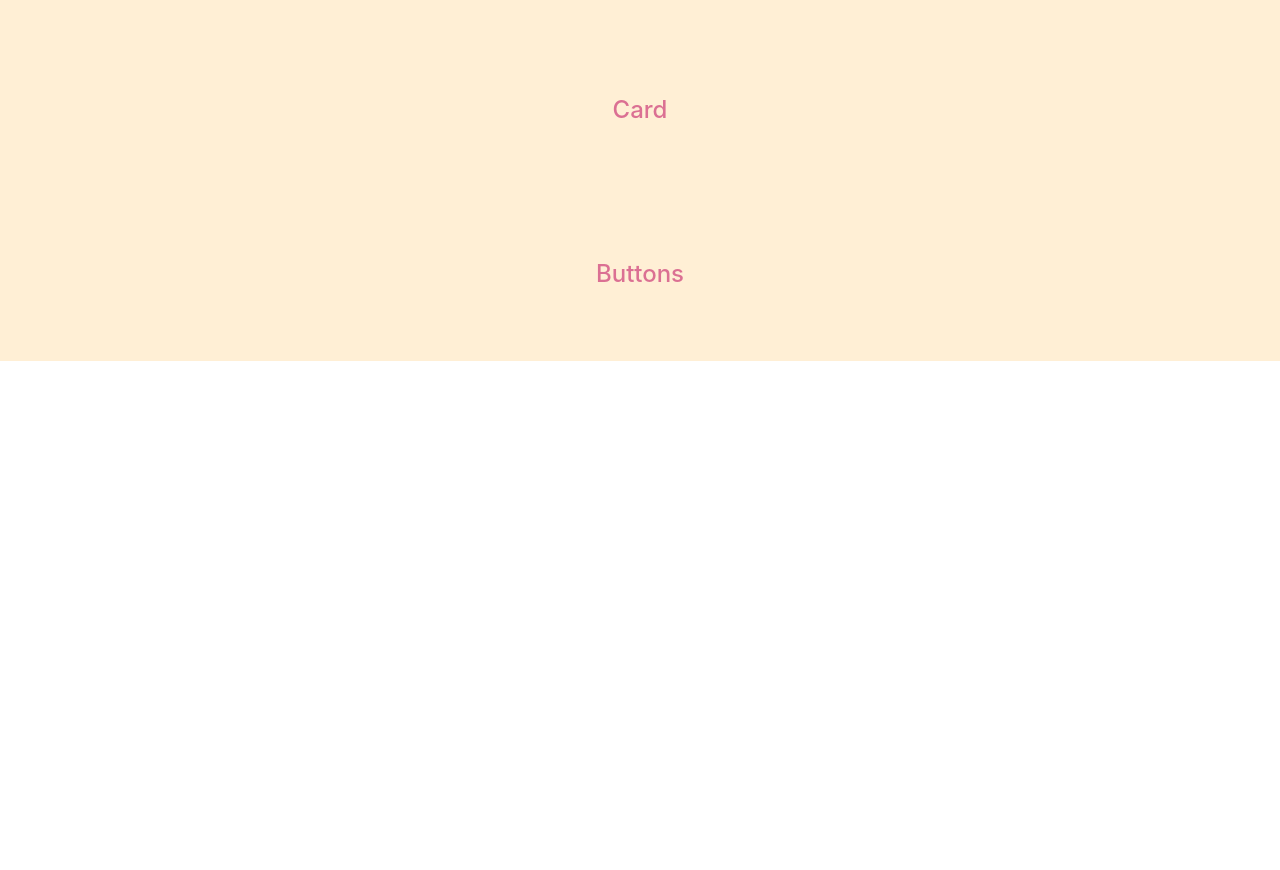
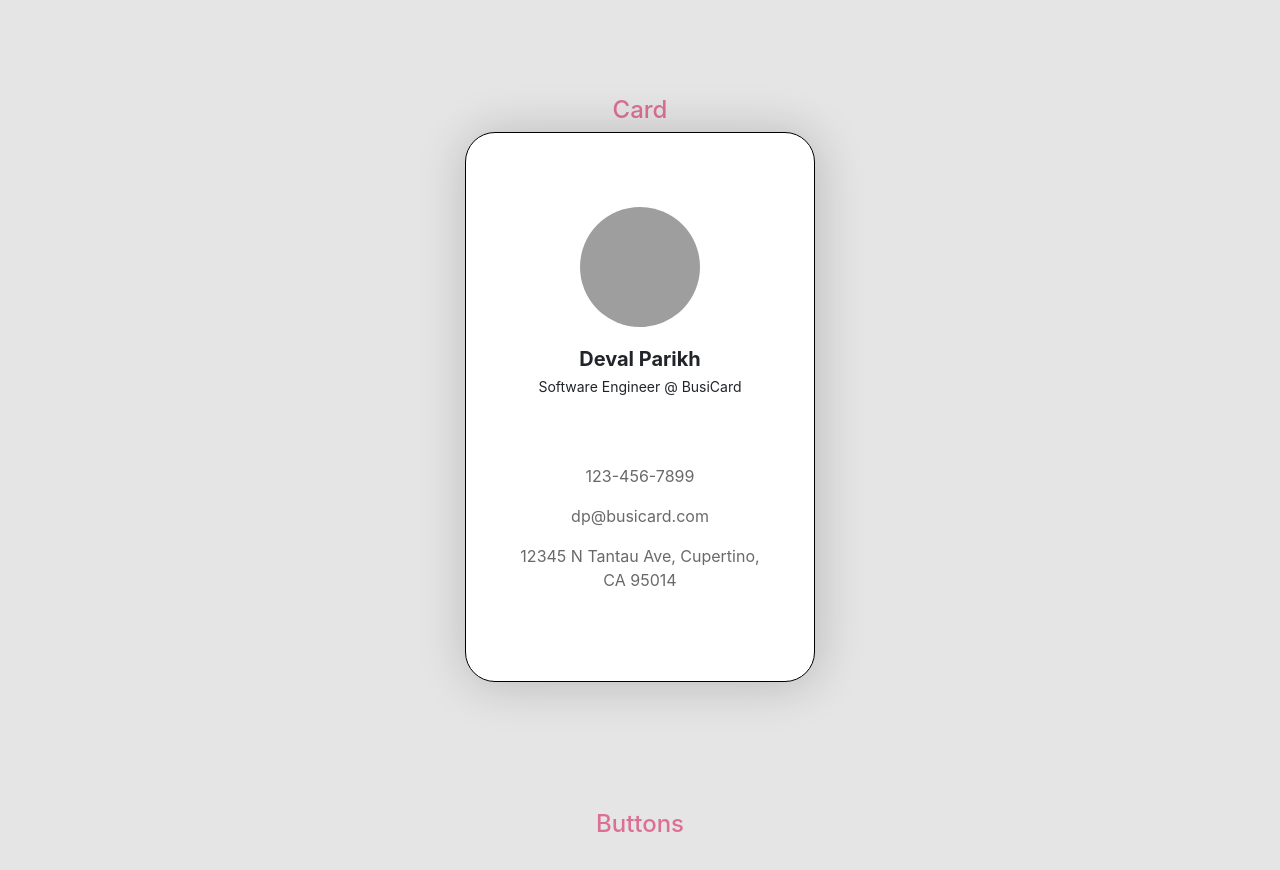
Before and after one commit to devalparikh/BusiCard, a React (Create React App) app in the folder frontend/: page / in a window 1280 px wide. Shown: the part 480-1350 px from the top of the page. Before the commit the page ends 841 px from the top, so only its background shows below. Built offline with nearby package versions, Linux system fonts and the light colour scheme; grey boxes are pictures that could not be loaded.

Commit message:
created basic card

```diff
--- a/frontend/package.json
+++ b/frontend/package.json
@@ -13,6 +13,7 @@
     "bootstrap": "^4.6.0",
     "react": "^17.0.2",
     "react-bootstrap": "^1.5.2",
+    "react-card-flip": "^1.1.1",
     "react-dom": "^17.0.2",
     "react-scripts": "4.0.3",
     "styled-components": "^5.2.3",
--- /dev/null
+++ b/frontend/src/components/cards/FrontCardContents.tsx
@@ -0,0 +1,61 @@
+import React, { useState } from 'react';
+import styled from "styled-components";
+import BootstrapButton from 'react-bootstrap/Button';
+import PropTypes from 'prop-types';
+import ReactCardFlip from 'react-card-flip';
+
+interface iFrontCardContents {
+    imageURL: string;
+    name: string;
+    title: string;
+    contactInfo: Array<string>;
+}
+
+function FrontCardContents(props: iFrontCardContents) {
+
+    const ProfilePicture = styled.img`
+        width: 120px;
+        height: 120px;
+        background: #FFFFFF;
+        border-radius: 50%;
+        margin: 20px;
+    `;
+
+    const NameText = styled.h1`
+        font-weight: 700;
+        font-size: 20px;
+    `;
+
+    const TitleText = styled.h1`
+        font-weight: 400;
+        font-size: 14px;
+    `;
+
+    const ContactInfoSection = styled.div`
+        margin: 60px 0px 20px 0px;
+    `;
+
+    const ContactInfo = styled.p`
+        color: dimgray
+    `;
+
+    const AllContactInfo = props.contactInfo.map((contactInfo, index) => {
+        return (<ContactInfo key={index}>{contactInfo}</ContactInfo>);
+    });
+
+    return (
+        <>
+            <ProfilePicture src={props.imageURL} />
+            <NameText>{props.name}</NameText>
+            <TitleText>{props.title}</TitleText>
+            <ContactInfoSection>{AllContactInfo}</ContactInfoSection>
+        </>
+    );
+}
+FrontCardContents.defaultProps = {
+};
+
+FrontCardContents.propTypes = {
+};
+
+export default FrontCardContents;
--- /dev/null
+++ b/frontend/src/components/cards/MainCard.tsx
@@ -0,0 +1,89 @@
+import React, { useState } from 'react';
+import styled from "styled-components";
+import BootstrapButton from 'react-bootstrap/Button';
+import PropTypes from 'prop-types';
+import ReactCardFlip from 'react-card-flip';
+import FrontCardContents from './FrontCardContents';
+
+interface iMainCard {
+    imageURL: string;
+    name: string;
+    title: string;
+    contactInfo: Array<string>;
+}
+
+function MainCard(props: iMainCard) {
+
+    const Card = styled.div`
+        width: 350px;
+        height: 550px;
+        background: #FFFFFF;
+        border: 1px solid #000000;
+        box-sizing: border-box;
+        border-radius: 30px;
+        padding: 50px;
+        display: flex;
+        flex-direction: column;
+        justify-content: center;
+        align-items: center;
+        box-shadow: 2px 2px 50px rgba(0, 0, 0, 0.2);
+
+        &:hover {
+            transition: 0.5s ease;
+            box-shadow: 2px 2px 50px rgba(0, 0, 0, 0.4);
+        }
+    `;
+
+    const FlipText = styled.p`
+        color: dimgray;
+        bottom: -10%;
+        position: absolute;
+        visibility: hidden;
+        opacity: 0;
+
+        ${Card}:hover & {
+            visibility: visible;
+            opacity: 1;
+            transition: visibility 0s, opacity 4s ease;
+
+        }
+    `;
+
+    const ContactInfoSection = styled.div`
+        margin: 60px 0px 20px 0px;
+    `;
+
+    const ContactInfo = styled.p`
+        color: dimgray
+    `;
+
+    const AllContactInfo = props.contactInfo.map((contactInfo, index) => {
+        return (<ContactInfo key={index}>{contactInfo}</ContactInfo>);
+    });
+
+    const [isFlipped, setIsFlipped] = useState(false);
+    const handleClick = () => {
+        setIsFlipped(!isFlipped);
+    }
+
+    return (
+        <>
+            <ReactCardFlip isFlipped={isFlipped} flipDirection="horizontal">
+                <Card onClick={handleClick}>
+                    <FrontCardContents {...props} />
+                    <FlipText>click to flip!</FlipText>
+                </Card>
+                <Card onClick={handleClick}>
+                    <ContactInfoSection>{AllContactInfo}</ContactInfoSection>
+                </Card>
+            </ReactCardFlip>
+        </>
+    );
+}
+MainCard.defaultProps = {
+};
+
+MainCard.propTypes = {
+};
+
+export default MainCard;
--- a/frontend/src/containers/Playground.tsx
+++ b/frontend/src/containers/Playground.tsx
@@ -1,6 +1,7 @@
 import React from 'react';
 import styled from "styled-components";
 import BootstrapButton from 'react-bootstrap/Button';
+import MainCard from '../components/cards/MainCard';
 
 interface iPlayground {
     test: false;
@@ -17,7 +18,7 @@ function Playground(props: iPlayground) {
     // Create a Wrapper component that'll render a <section> tag with some styles
     const Wrapper = styled.section`
     padding: 4em 0 4em 0;
-    background: papayawhip;
+    background: #E5E5E5;
     `;
 
     const Button = styled(BootstrapButton) <any>`
@@ -106,6 +107,14 @@ function Playground(props: iPlayground) {
             <Wrapper>
                 <Title> Card </Title>
                 {/* put card here */}
+                <CenterWrapper>
+                    <MainCard
+                        imageURL="https://avatars.githubusercontent.com/u/13604973?v=4"
+                        name="Deval Parikh"
+                        title="Software Engineer @ BusiCard"
+                        contactInfo={["123-456-7899", "dp@busicard.com", "12345 N Tantau Ave, Cupertino, CA 95014"]}
+                    />
+                </CenterWrapper>
             </Wrapper>
             <Wrapper>
                 <Title> Buttons </Title>
```
Also changed, not shown: 1 other file (tests, documents, lock files or other folders).
